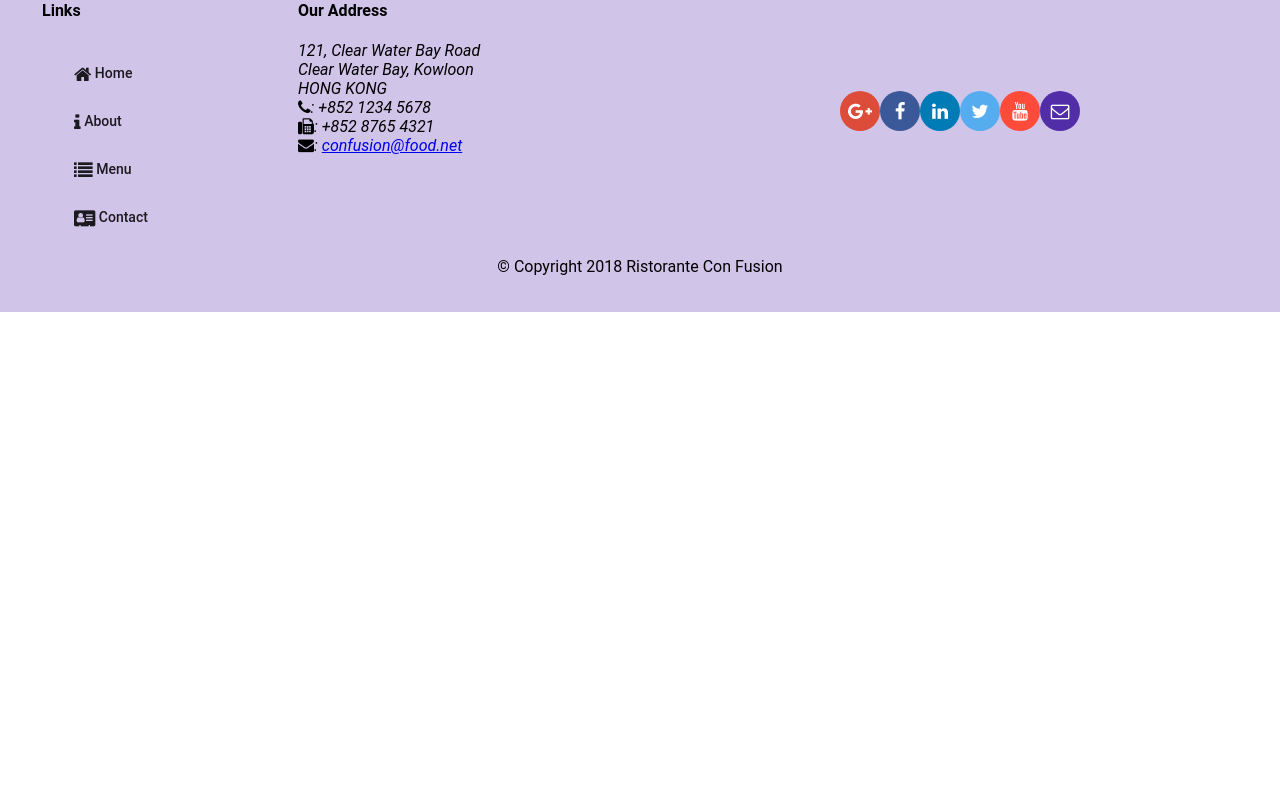
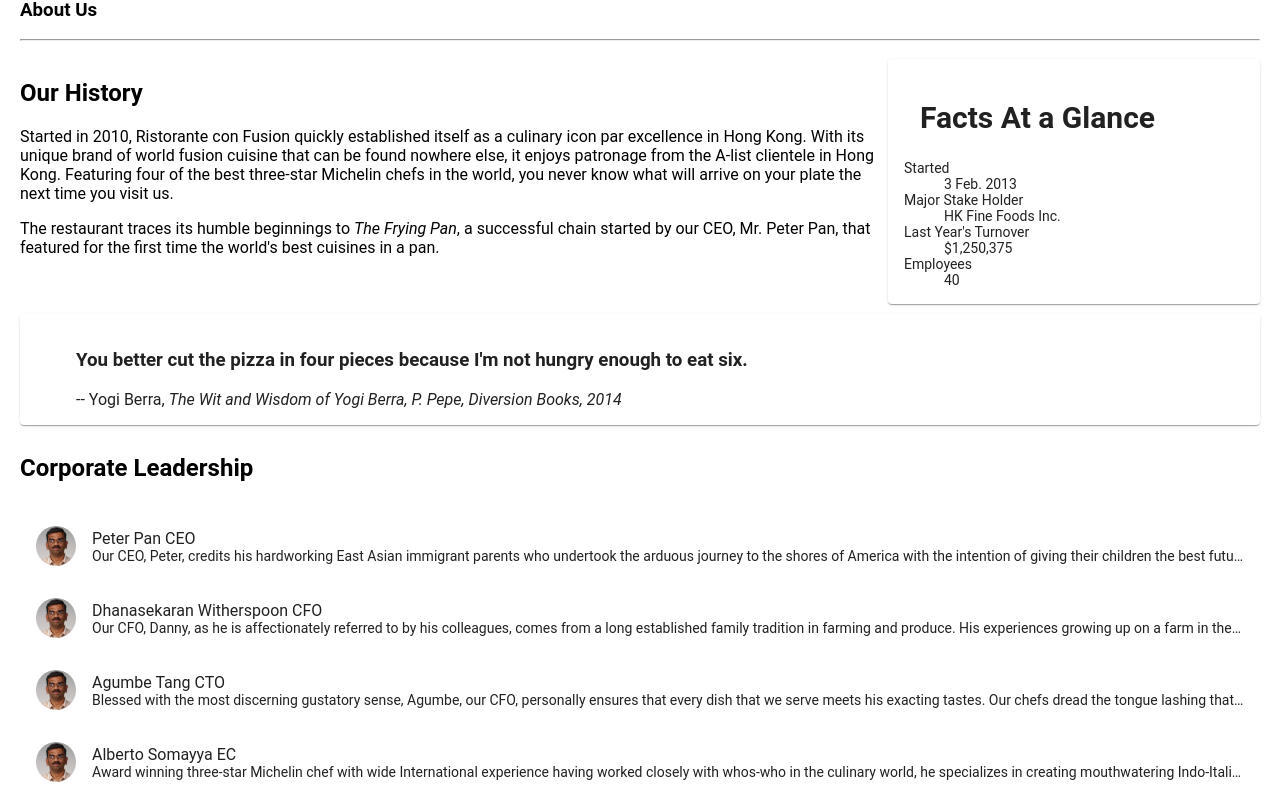
Before and after one commit to facufrnandz/Coursera-Angular, an Angular app in the folder conFusion/: page /aboutus in a window 1280 px wide. Before the commit this address led to /. Shown: the part 379-1180 px from the top of the page. Before the commit the page ends 800 px from the top, so only its background shows below. Built offline with nearby package versions, Linux system fonts and the light colour scheme.

Commit message:
Assignament II

```diff
--- a/conFusion/src/app/about/about.component.html
+++ b/conFusion/src/app/about/about.component.html
@@ -1,3 +1,67 @@
-<p>
-  about works!
-</p>
+<div class="container"
+  fxLayout="column"
+  fxLayoutGap="10px">
+
+  <div fxFlex>
+    <div>
+        <h3>About Us</h3>
+        <hr>
+    </div>
+  </div>
+
+  <div fxFlex>
+    <div fxLayout="column" fxLayout.gt-sm="row">
+      <div fxFlex="70">
+        <h2>Our History</h2>
+        <p>Started in 2010, Ristorante con Fusion quickly established itself as a culinary icon par excellence in Hong Kong. With its unique brand of world fusion cuisine that can be found nowhere else, it enjoys patronage from the A-list clientele in Hong Kong.  Featuring four of the best three-star Michelin chefs in the world, you never know what will arrive on your plate the next time you visit us.</p>
+        <p>The restaurant traces its humble beginnings to <em>The Frying Pan</em>, a successful chain started by our CEO, Mr. Peter Pan, that featured for the first time the world's best cuisines in a pan.</p>
+      </div>
+      <div fxFlex="30">
+        <mat-card>
+          <mat-card-header>
+            <mat-card-title>
+            <h2>Facts At a Glance</h2>
+            </mat-card-title>
+          </mat-card-header>
+          <mat-card-content>
+            <dl>
+              <dt>Started</dt>
+              <dd>3 Feb. 2013</dd>
+              <dt>Major Stake Holder</dt>
+              <dd>HK Fine Foods Inc.</dd>
+              <dt>Last Year's Turnover</dt>
+              <dd>$1,250,375</dd>
+              <dt>Employees</dt>
+              <dd>40</dd>
+            </dl>
+          </mat-card-content>
+        </mat-card>
+      </div>
+    </div>
+  </div>
+
+  <div fxFlex>
+    <mat-card>
+      <blockquote>
+        <h3>You better cut the pizza in four pieces because
+            I'm not hungry enough to eat six.</h3>
+        <footer>-- Yogi Berra,
+          <cite>The Wit and Wisdom of Yogi Berra,
+            P. Pepe, Diversion Books, 2014</cite>
+        </footer>
+      </blockquote>
+    </mat-card>
+  </div>
+
+
+  <div fxFlex>
+    <h2>Corporate Leadership</h2>
+    <mat-list *ngIf="leaders">
+      <mat-list-item *ngFor="let leader of leaders">
+        <img matListAvatar  src="{{ leader.image }}" alt="{{ leader.name }}" />
+        <h2 matLine>{{ leader.name}} {{leader.abbr}}</h2>
+        <p matLine>{{ leader.description }} </p>
+      </mat-list-item>
+    </mat-list>
+  </div>
+</div>
--- a/conFusion/src/app/about/about.component.ts
+++ b/conFusion/src/app/about/about.component.ts
@@ -1,15 +1,26 @@
 import { Component, OnInit } from '@angular/core';
+import { Leader } from '../shared/leader';
+import { LeaderService } from '../services/leader.service';
 
 @Component({
   selector: 'app-about',
   templateUrl: './about.component.html',
   styleUrls: ['./about.component.scss']
 })
+
 export class AboutComponent implements OnInit {
 
-  constructor() { }
+  featuredLeader: Leader;
+  leaders: Leader[];
+
+  constructor(
+    private leaderService: LeaderService,
+  ) { }
 
   ngOnInit() {
+
+    this.featuredLeader = this.leaderService.getFeaturedLeader();
+    this.leaders = this.leaderService.getLeaders();
   }
 
 }
--- a/conFusion/src/app/app-routing/routes.ts
+++ b/conFusion/src/app/app-routing/routes.ts
@@ -9,7 +9,8 @@
 export const routes: Routes = [
   { path: 'home',  component: HomeComponent },
   { path: 'menu',     component: MenuComponent },
+  { path: 'aboutus',     component: AboutComponent},
+  { path: 'contactus',     component: ContactComponent },
   { path: '', redirectTo: '/home', pathMatch: 'full' },
   { path: 'dishdetail/:id',     component: DishdetailComponent },
-  { path: 'contactus',     component: ContactComponent }
 ];
--- a/conFusion/src/app/app.module.ts
+++ b/conFusion/src/app/app.module.ts
@@ -25,6 +25,7 @@
 
 import 'hammerjs';
 import { PromotionService } from './services/promotion.service';
+import { LeaderService } from './services/leader.service';
 
 
 @NgModule({
@@ -51,7 +52,8 @@
   ],
   providers: [
     DishService,
-    PromotionService
+    PromotionService,
+    LeaderService
   ],
   bootstrap: [AppComponent]
 })
--- a/conFusion/src/app/footer/footer.component.html
+++ b/conFusion/src/app/footer/footer.component.html
@@ -11,7 +11,7 @@
         <mat-list>
           <mat-list-item><a mat-button routerLink="/home" routerLinkActive="active"><span class="fa fa-home fa-lg"></span> Home</a>
           </mat-list-item>
-          <mat-list-item><a mat-button routerLinkActive="active"><span class="fa fa-info fa-lg"></span> About</a>
+          <mat-list-item><a mat-button routerLink="/aboutus" routerLinkActive="active"><span class="fa fa-info fa-lg"></span> About</a>
           </mat-list-item>
           <mat-list-item><a mat-button routerLink="/menu" routerLinkActive="active"><span class="fa fa-list fa-lg"></span> Menu</a>
           </mat-list-item>
--- a/conFusion/src/app/header/header.component.html
+++ b/conFusion/src/app/header/header.component.html
@@ -1,7 +1,7 @@
 <mat-toolbar color="primary">
   <span><img src="/assets/images/logo.png" height=30 width=41></span>
   <a mat-button routerLink="/home" routerLinkActive="active"><span class="fa fa-home fa-lg"></span> Home</a>
-  <a mat-button routerLinkActive="active"><span class="fa fa-info fa-lg"></span> About</a>
+  <a mat-button routerLink="/aboutus" routerLinkActive="active"><span class="fa fa-info fa-lg"></span> About</a>
   <a mat-button routerLink="/menu" routerLinkActive="active"><span class="fa fa-list fa-lg"></span> Menu</a>
   <a mat-button routerLink="/contactus" routerLinkActive="active"><span class="fa fa-address-card fa-lg"></span> Contact</a>
 </mat-toolbar>
--- a/conFusion/src/app/home/home.component.html
+++ b/conFusion/src/app/home/home.component.html
@@ -33,4 +33,18 @@
   </mat-card-content>
 </mat-card>
 
+<mat-card *ngIf="featuredLeader" fxFlex>
+  <mat-card-header>
+    <div mat-card-avatar></div>
+    <mat-card-title>
+      <h3>{{featuredLeader.name | uppercase}}</h3>
+    </mat-card-title>
+  </mat-card-header>
+  <img mat-card-image src={{featuredLeader.image}} alt={{featuredLeader.name}}>
+  <mat-card-content>
+    <p>{{featuredLeader.description}}
+    </p>
+  </mat-card-content>
+</mat-card>
+
 </div>
--- a/conFusion/src/app/home/home.component.ts
+++ b/conFusion/src/app/home/home.component.ts
@@ -3,6 +3,8 @@
 import { DishService } from '../services/dish.service';
 import { Promotion } from '../shared/promotion';
 import { PromotionService } from '../services/promotion.service';
+import { Leader } from '../shared/leader';
+import { LeaderService } from '../services/leader.service';
 
 @Component({
   selector: 'app-home',
@@ -14,13 +16,16 @@
 
   dish: Dish;
   promotion: Promotion;
+  featuredLeader: Leader;
 
   constructor(private dishservice: DishService,
-    private promotionservice: PromotionService) { }
+    private promotionservice: PromotionService,
+    private leaderService: LeaderService) { }
 
   ngOnInit() {
     this.dish = this.dishservice.getFeaturedDish();
     this.promotion = this.promotionservice.getFeaturedPromotion();
+    this.featuredLeader = this.leaderService.getFeaturedLeader();
   }
 
 }
--- /dev/null
+++ b/conFusion/src/app/services/leader.service.ts
@@ -0,0 +1,26 @@
+import { Injectable } from '@angular/core';
+import { Leader } from '../shared/leader';
+import { LEADERS } from '../shared/leaders';
+
+@Injectable({
+  providedIn: 'root'
+})
+
+export class LeaderService {
+
+  constructor() { }
+
+  getLeaders(): Leader[] {
+    return LEADERS;
+  }
+
+  getLeader( id: string ): Leader{
+
+    return LEADERS.filter((leader)=> (leader.id === id))[0];
+
+  }
+
+  getFeaturedLeader(): Leader{
+    return LEADERS.filter((leader) => leader.featured)[0];
+  }
+}
--- /dev/null
+++ b/conFusion/src/app/shared/leader.ts
@@ -0,0 +1,11 @@
+export class Leader {
+
+    id: string;
+    name: string;
+    image: string;
+    designation: string;
+    abbr: string;
+    featured: boolean;
+    description: string;
+
+}
--- /dev/null
+++ b/conFusion/src/app/shared/leaders.ts
@@ -0,0 +1,44 @@
+import { Leader } from "./leader";
+
+export const LEADERS: Leader[]= [
+    {
+      id: '0',
+      name: 'Peter Pan',
+      image: '/assets/images/alberto.png',
+      designation: 'Chief Epicurious Officer',
+      abbr: 'CEO',
+      featured: false,
+      // tslint:disable-next-line:max-line-length
+      description: 'Our CEO, Peter, credits his hardworking East Asian immigrant parents who undertook the arduous journey to the shores of America with the intention of giving their children the best future. His mother\'s wizardy in the kitchen whipping up the tastiest dishes with whatever is available inexpensively at the supermarket, was his first inspiration to create the fusion cuisines for which The Frying Pan became well known. He brings his zeal for fusion cuisines to this restaurant, pioneering cross-cultural culinary connections.'
+    },
+    {
+      id: '1',
+      name: 'Dhanasekaran Witherspoon',
+      image: '/assets/images/alberto.png',
+      designation: 'Chief Food Officer',
+      abbr: 'CFO',
+      featured: false,
+      // tslint:disable-next-line:max-line-length
+      description: 'Our CFO, Danny, as he is affectionately referred to by his colleagues, comes from a long established family tradition in farming and produce. His experiences growing up on a farm in the Australian outback gave him great appreciation for varieties of food sources. As he puts it in his own words, Everything that runs, wins, and everything that stays, pays!'
+    },
+    {
+      id: '2',
+      name: 'Agumbe Tang',
+      image: '/assets/images/alberto.png',
+      designation: 'Chief Taste Officer',
+      abbr: 'CTO',
+      featured: false,
+      // tslint:disable-next-line:max-line-length
+      description: 'Blessed with the most discerning gustatory sense, Agumbe, our CFO, personally ensures that every dish that we serve meets his exacting tastes. Our chefs dread the tongue lashing that ensues if their dish does not meet his exacting standards. He lives by his motto, You click only if you survive my lick.'
+    },
+    {
+      id: '3',
+      name: 'Alberto Somayya',
+      image: '/assets/images/alberto.png',
+      designation: 'Executive Chef',
+      abbr: 'EC',
+      featured: true,
+      // tslint:disable-next-line:max-line-length
+      description: 'Award winning three-star Michelin chef with wide International experience having worked closely with whos-who in the culinary world, he specializes in creating mouthwatering Indo-Italian fusion experiences. He says, Put together the cuisines from the two craziest cultures, and you get a winning hit! Amma Mia!'
+    }
+  ];
```
Also changed, not shown: 1 other file (tests, documents, lock files or other folders).
